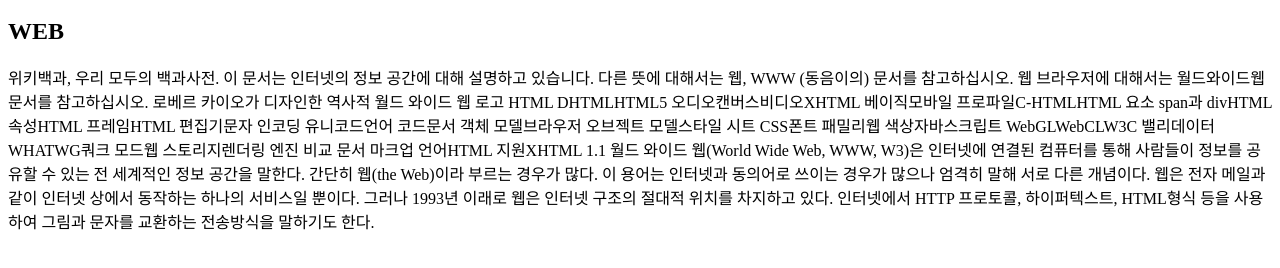
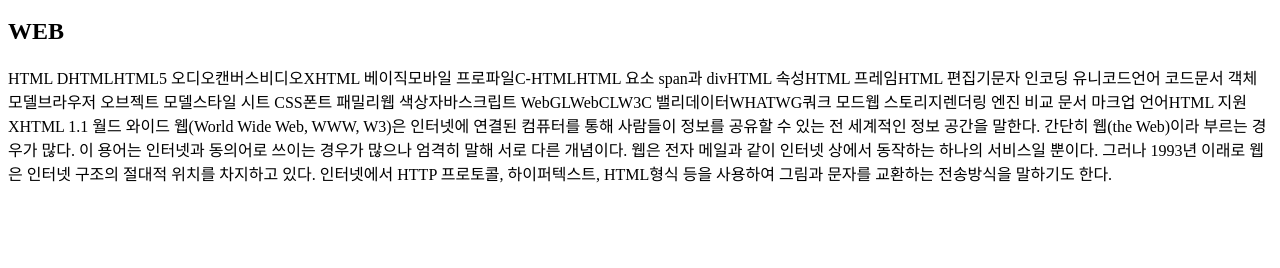
Before and after one commit to woopapanim/my-first-website, a plain HTML site: page index.html in a window 1280 px wide. Shown: the part 136-404 px from the top of the page. Drawn offline with Linux system fonts and the light colour scheme.

Commit message:
Add files via upload

```diff
--- a/index.html
+++ b/index.html
@@ -12,13 +12,7 @@
     <Li><a href="3.html">Javascript</a></Li>
 </ol>
 <h2>WEB</h2>
-<p>위키백과, 우리 모두의 백과사전.
-
-    이 문서는 인터넷의 정보 공간에 대해 설명하고 있습니다. 다른 뜻에 대해서는 웹, WWW (동음이의) 문서를 참고하십시오.
-    웹 브라우저에 대해서는 월드와이드웹 문서를 참고하십시오.
-
-   로베르 카이오가 디자인한 역사적 월드 와이드 웹 로고
-   HTML
+<p>HTML
    DHTMLHTML5 오디오캔버스비디오XHTML 베이직모바일 프로파일C-HTMLHTML 요소 span과 divHTML 속성HTML 프레임HTML 편집기문자 인코딩 유니코드언어 코드문서 객체 모델브라우저 오브젝트 모델스타일 시트 CSS폰트 패밀리웹 색상자바스크립트 WebGLWebCLW3C 밸리데이터WHATWG쿼크 모드웹 스토리지렌더링 엔진
    비교
    문서 마크업 언어HTML 지원XHTML 1.1
```
